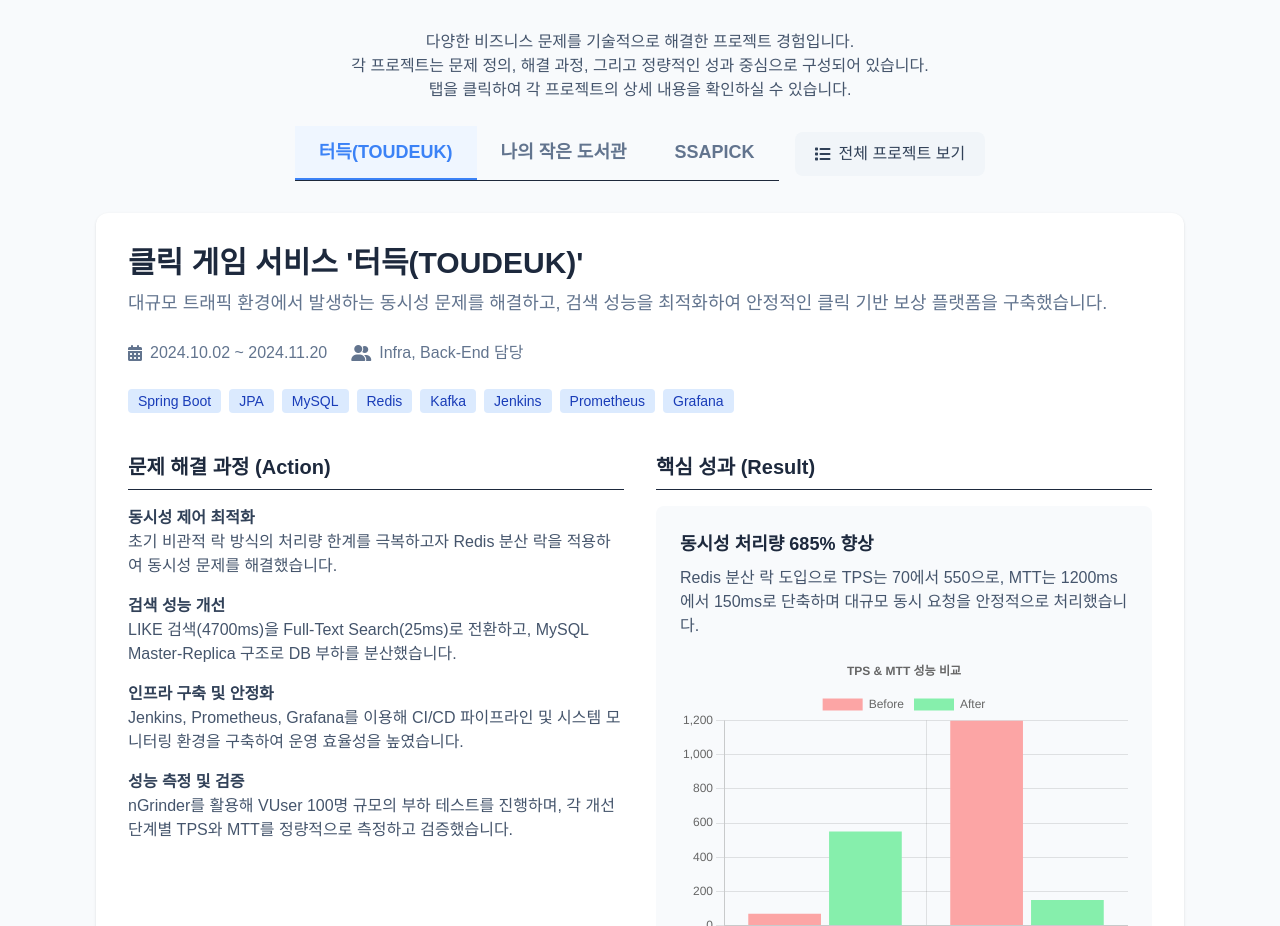
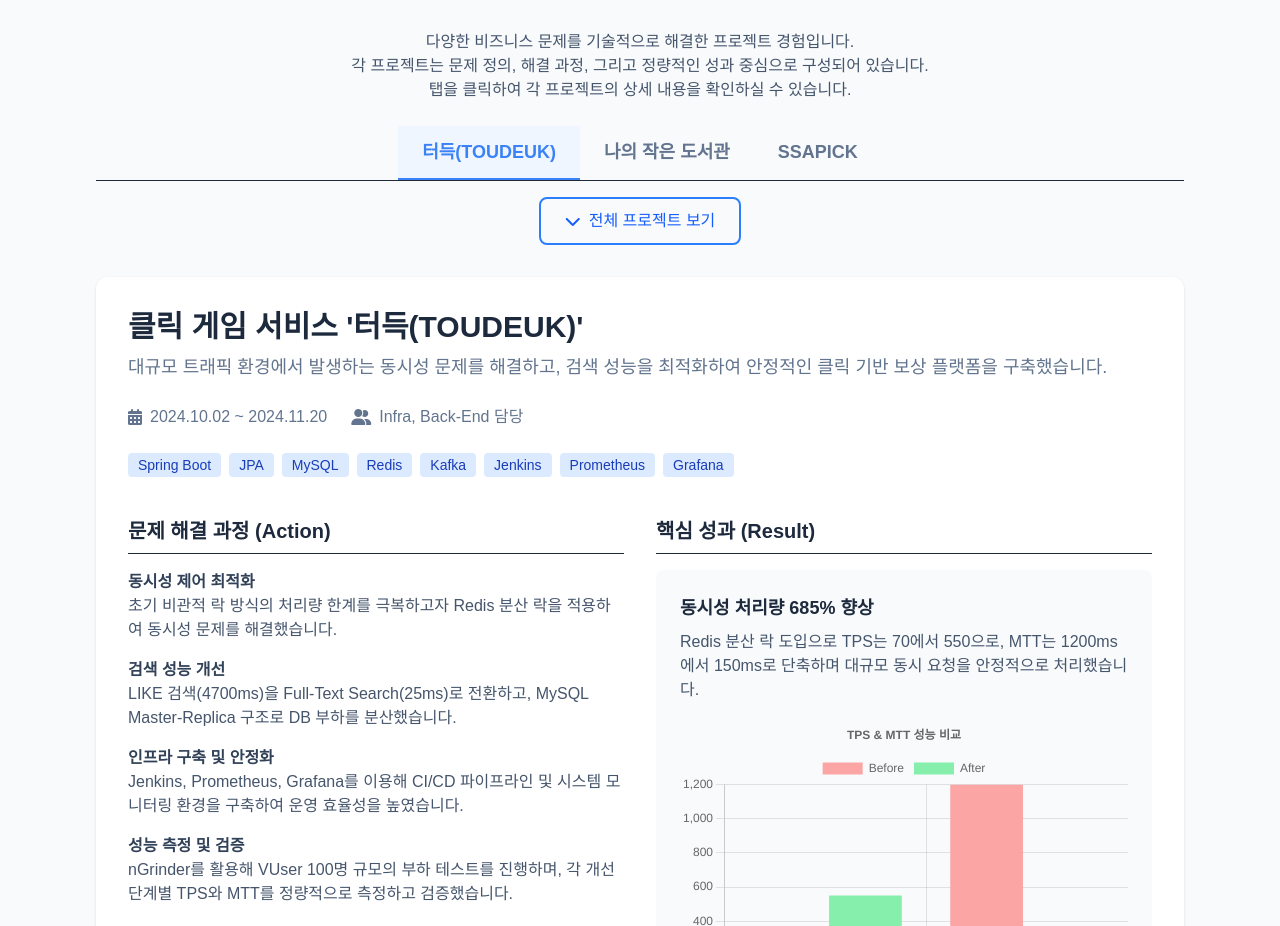
Before and after one commit to lij0825/lij0825.github.io, a React (Vite) app: page / in a window 1280 px wide. Shown: the part 946-1872 px from the top of the page. Built offline with nearby package versions, Linux system fonts and the light colour scheme.

Commit message:
Update project view toggle: improve button design and maintain scroll position

```diff
--- a/src/App.tsx
+++ b/src/App.tsx
@@ -27,10 +27,10 @@ function App() {
       setShowAllProjects(true);
     };
 
-    window.addEventListener('beforeprint', handleBeforePrint);
+    window.addEventListener("beforeprint", handleBeforePrint);
 
     return () => {
-      window.removeEventListener('beforeprint', handleBeforePrint);
+      window.removeEventListener("beforeprint", handleBeforePrint);
     };
   }, []);
 
@@ -189,9 +189,8 @@ function App() {
             </p>
           </div>
 
-          {/* 탭과 전체 보기 버튼 */}
-          <div className="flex flex-col md:flex-row justify-center items-center gap-4 mb-8">
-            <div className="flex border-b print:hidden">
+          {/* 탭 */}
+          <div className="flex justify-center mb-4 border-b print:hidden">
             {(Object.keys(projectData) as ProjectId[]).map((tabId) => {
               const titles: Record<ProjectId, string> = {
                 toudeuk: "터득(TOUDEUK)",
@@ -217,12 +216,18 @@ function App() {
             })}
           </div>
 
+          {/* 전체 보기 버튼 */}
+          <div className="flex justify-center mb-8">
             <button
               onClick={() => setShowAllProjects(!showAllProjects)}
-              className="print:hidden bg-slate-100 hover:bg-slate-200 text-slate-700 font-medium px-5 py-2.5 rounded-lg transition-colors flex items-center gap-2"
+              className="print:hidden group relative px-6 py-2.5 rounded-lg font-medium transition-all duration-300 flex items-center gap-2 border-2 border-blue-500 text-blue-600 hover:bg-blue-500 hover:text-white hover:shadow-lg"
             >
-              <i className={`fas fa-${showAllProjects ? 'grip-lines' : 'list'}`}></i>
-              {showAllProjects ? '탭으로 보기' : '전체 프로젝트 보기'}
+              <i
+                className={`fas fa-${
+                  showAllProjects ? "chevron-up" : "chevron-down"
+                } transition-transform group-hover:scale-110`}
+              ></i>
+              <span>{showAllProjects ? "접기" : "전체 프로젝트 보기"}</span>
             </button>
           </div>
 
@@ -233,7 +238,10 @@ function App() {
               {(Object.keys(projectData) as ProjectId[]).map((projectId) => {
                 const data = projectData[projectId];
                 return (
-                  <div key={projectId} className="bg-white p-6 md:p-8 rounded-xl shadow-sm page-break-inside-avoid">
+                  <div
+                    key={projectId}
+                    className="bg-white p-6 md:p-8 rounded-xl shadow-sm page-break-inside-avoid"
+                  >
                     <h3 className="text-3xl font-bold text-slate-800">{data.title}</h3>
                     <p className="text-lg text-slate-500 mt-2 mb-6">{data.summary}</p>
                     <div className="flex flex-wrap gap-x-6 gap-y-2 mb-6">
@@ -260,12 +268,14 @@ function App() {
                         <h4 className="text-xl font-bold text-slate-800 border-b pb-2 mb-4">
                           문제 해결 과정 (Action)
                         </h4>
-                        {data.actions.map((action: { title: string; detail: string }, index: number) => (
+                        {data.actions.map(
+                          (action: { title: string; detail: string }, index: number) => (
                             <div key={index} className="mb-4">
                               <h5 className="font-semibold text-slate-700">{action.title}</h5>
                               <p className="text-slate-600 whitespace-pre-line">{action.detail}</p>
                             </div>
-                        ))}
+                          )
+                        )}
                       </div>
                       <div>
                         <h4 className="text-xl font-bold text-slate-800 border-b pb-2 mb-4">
@@ -303,6 +313,28 @@ function App() {
                   </div>
                 );
               })}
+
+              {/* 하단 접기 버튼 */}
+              <div className="flex justify-center mt-8">
+                <button
+                  onClick={() => {
+                    // 현재 스크롤 위치 저장
+                    const currentScroll = window.scrollY;
+
+                    // 접기
+                    setShowAllProjects(false);
+
+                    // DOM 업데이트 후 스크롤 위치 복원
+                    requestAnimationFrame(() => {
+                      window.scrollTo(0, currentScroll);
+                    });
+                  }}
+                  className="print:hidden group relative px-6 py-2.5 rounded-lg font-medium transition-all duration-300 flex items-center gap-2 border-2 border-blue-500 text-blue-600 hover:bg-blue-500 hover:text-white hover:shadow-lg"
+                >
+                  <i className="fas fa-chevron-up transition-transform group-hover:scale-110"></i>
+                  <span>접기</span>
+                </button>
+              </div>
             </div>
           ) : (
             // 탭으로 보기 (기존)
```
Also changed, not shown: src/index.css (line endings or trailing spaces). Lines whose indentation alone changed are shown as unchanged.
